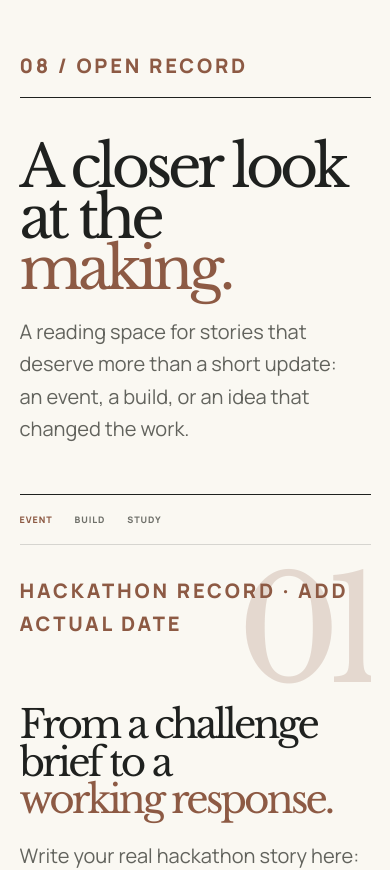
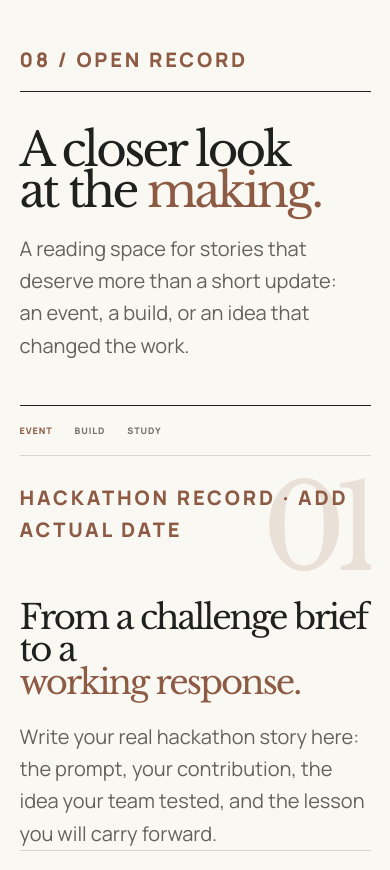
Before and after one commit to avinashk08408/Avinash-portfolio, a React (Vite) app: page / in a window 390 px wide. Shown: the part 8880-9750 px from the top of the page. Built offline with nearby package versions, Linux system fonts and the light colour scheme; a web font is replaced by a local one.

Commit message:
Update Activity.css

```diff
--- a/src/components/Activity/Activity.css
+++ b/src/components/Activity/Activity.css
@@ -300,3 +300,64 @@
     gap: 15px;
   }
 }
+/* Open Record: typography balance with the other portfolio sections. */
+
+.open-record {
+  padding: 96px 0 84px;
+}
+
+.open-record__intro {
+  padding: 46px 0 40px;
+}
+
+.open-record__intro h2 {
+  font-size: clamp(42px, 4.8vw, 56px);
+  letter-spacing: -0.06em;
+}
+
+.open-record__viewer {
+  min-height: 410px;
+}
+
+.open-record__number {
+  color: rgba(141, 90, 68, 0.15);
+  font-size: 150px;
+}
+
+.open-record__story {
+  padding: 34px 42px 32px 46px;
+}
+
+.open-record__story h3 {
+  margin-top: 58px;
+  font-size: clamp(31px, 3.6vw, 46px);
+  letter-spacing: -0.06em;
+}
+
+@media (max-width: 760px) {
+  .open-record {
+    padding: 70px 0;
+  }
+
+  .open-record__intro {
+    padding: 38px 0;
+  }
+
+  .open-record__intro h2 {
+    font-size: clamp(43px, 12vw, 56px);
+  }
+
+  .open-record__story {
+    min-height: 380px;
+    padding: 26px 0;
+  }
+
+  .open-record__number {
+    font-size: 118px;
+  }
+
+  .open-record__story h3 {
+    margin-top: 54px;
+    font-size: clamp(30px, 8.7vw, 42px);
+  }
+}
```
